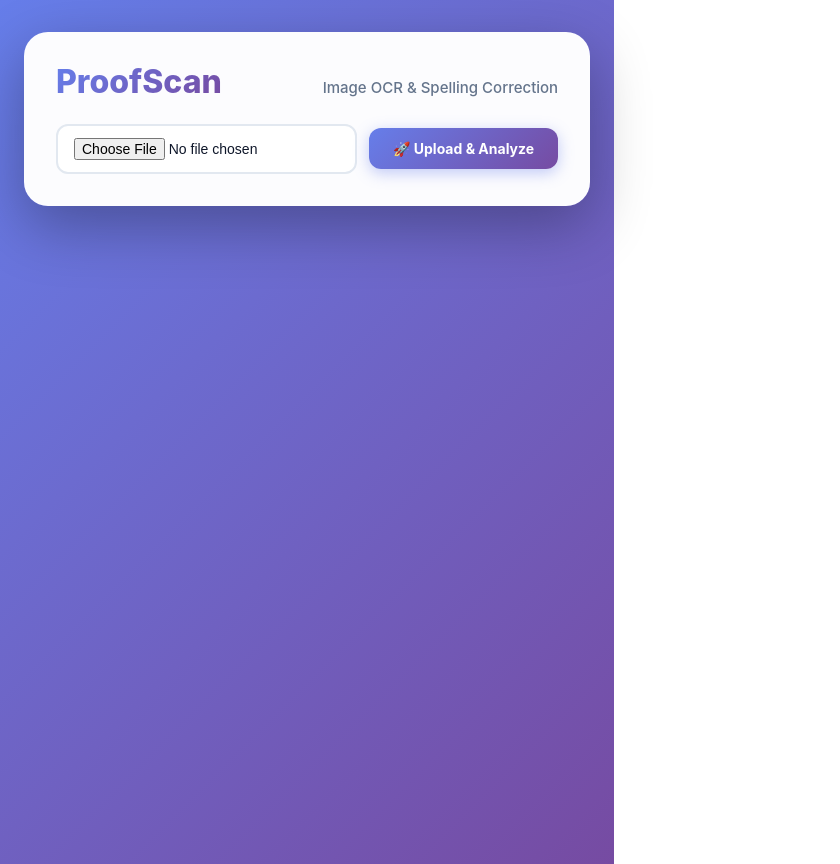
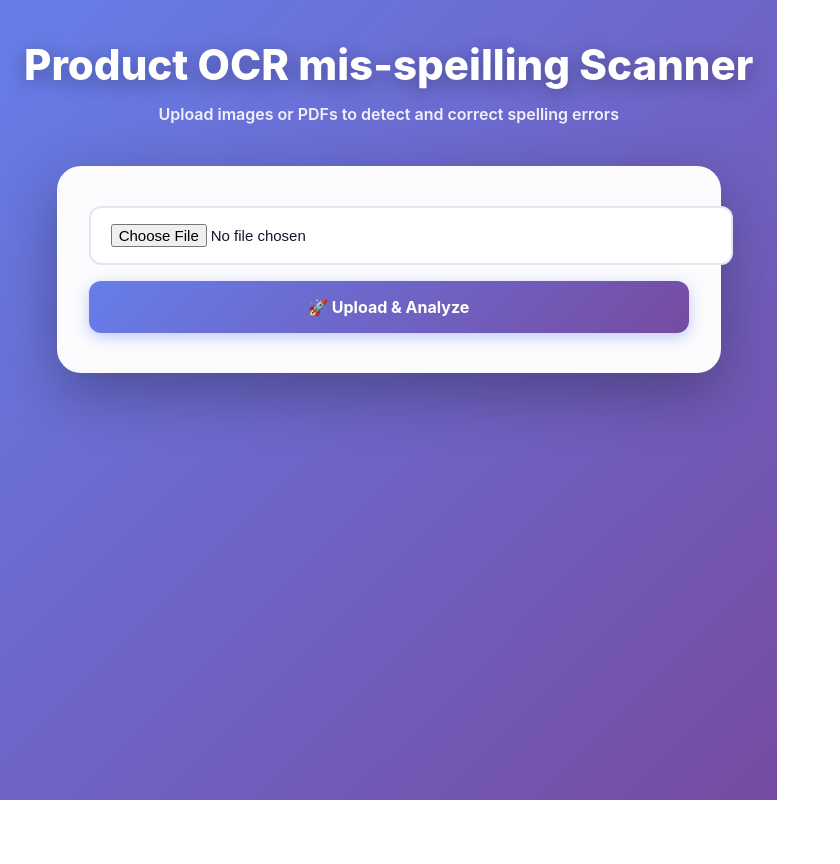
Before and after one commit to Sungchunn/ProofScan, a React (Vite) app: page / in a window 1280 px wide. Shown: the whole page, without its empty margins (0-840 px from the left). After the commit the page ends 800 px from the top, so only its background shows below. Built offline with nearby package versions, Linux system fonts and the light colour scheme.

Commit message:
Center upload form and update title

```diff
--- a/src/OCRDemo.jsx
+++ b/src/OCRDemo.jsx
@@ -2,65 +2,78 @@ import { useState } from 'react';
 
 const styles = {
   container: {
-    padding: '32px 24px',
     fontFamily: 'Inter, system-ui, -apple-system, Segoe UI, Roboto, Arial, sans-serif',
     color: '#0f172a',
     background: 'linear-gradient(135deg, #667eea 0%, #764ba2 100%)',
     minHeight: '100vh',
+    display: 'flex',
+    flexDirection: 'column',
   },
   mainContent: {
+    flex: 1,
+    padding: '40px 24px',
+    overflowY: 'auto',
+  },
+  header: {
+    textAlign: 'center',
+    marginBottom: 40,
+  },
+  uploadSection: {
+    maxWidth: 600,
+    margin: '0 auto 40px',
+    background: 'rgba(255, 255, 255, 0.98)',
+    borderRadius: 24,
+    padding: '40px 32px',
+    boxShadow: '0 20px 60px rgba(0, 0, 0, 0.3)',
+  },
+  resultsSection: {
     maxWidth: 1200,
     margin: '0 auto',
-    background: 'rgba(255, 255, 255, 0.98)',
-    borderRadius: 24,
-    padding: 32,
-    boxShadow: '0 20px 60px rgba(0, 0, 0, 0.3)',
   },
   h1: {
-    fontSize: 32,
+    fontSize: 42,
     fontWeight: 800,
-    margin: 0,
-    background: 'linear-gradient(135deg, #667eea 0%, #764ba2 100%)',
-    WebkitBackgroundClip: 'text',
-    WebkitTextFillColor: 'transparent',
-    backgroundClip: 'text',
+    margin: '0 0 12px 0',
+    color: '#fff',
+    textShadow: '0 4px 20px rgba(0, 0, 0, 0.3)',
+    lineHeight: 1.2,
   },
   sub: {
-    marginTop: 8,
-    color: '#64748b',
-    fontSize: 15,
-    fontWeight: 500,
+    marginTop: 0,
+    color: 'rgba(255, 255, 255, 0.9)',
+    fontSize: 16,
+    fontWeight: 600,
   },
   formRow: {
     display: 'flex',
-    gap: 12,
-    marginTop: 24,
-    alignItems: 'center',
-    flexWrap: 'wrap',
+    flexDirection: 'column',
+    gap: 16,
+    marginTop: 0,
+    alignItems: 'stretch',
   },
   input: {
-    padding: '12px 16px',
+    padding: '16px 20px',
     borderRadius: 12,
     border: '2px solid #e2e8f0',
     background: '#fff',
-    fontSize: 14,
+    fontSize: 15,
     fontWeight: 500,
     transition: 'all 0.2s ease',
     cursor: 'pointer',
-    flex: 1,
-    minWidth: 200,
+    width: '100%',
   },
   btn: {
-    padding: '12px 24px',
+    padding: '16px 32px',
     borderRadius: 12,
     border: 'none',
     background: 'linear-gradient(135deg, #667eea 0%, #764ba2 100%)',
     color: '#fff',
     fontWeight: 700,
     cursor: 'pointer',
-    fontSize: 14,
+    fontSize: 16,
     transition: 'all 0.3s ease',
     boxShadow: '0 4px 15px rgba(102, 126, 234, 0.4)',
+    width: '100%',
   },
   btnDisabled: {
     opacity: 0.6,
@@ -297,11 +310,14 @@ const OCRDemo = () => {
   return (
     <div style={styles.container}>
       <div style={styles.mainContent}>
-        <div style={{ display: 'flex', alignItems: 'baseline', justifyContent: 'space-between', flexWrap: 'wrap', gap: 12 }}>
-          <h1 style={styles.h1}>ProofScan</h1>
-          <div style={styles.sub}>Image OCR & Spelling Correction</div>
+        {/* Header */}
+        <div style={styles.header}>
+          <h1 style={styles.h1}>Product OCR mis-speilling Scanner</h1>
+          <div style={styles.sub}>Upload images or PDFs to detect and correct spelling errors</div>
         </div>
 
+        {/* Upload Section */}
+        <div style={styles.uploadSection}>
           <form onSubmit={handleSubmit} style={styles.formRow}>
             <input type="file" accept="image/*,.pdf" onChange={handleFileChange} style={styles.input} />
             <button
@@ -316,8 +332,11 @@ const OCRDemo = () => {
           </form>
 
           {error && <div style={styles.error}>{error}</div>}
+        </div>
 
+        {/* Results Section */}
         {response && (
+          <div style={styles.resultsSection}>
             <div style={styles.grid}>
           {/* KPIs */}
           <section style={styles.card}>
@@ -425,6 +444,7 @@ const OCRDemo = () => {
             </div>
           </section>
             </div>
+          </div>
         )}
       </div>
     </div>
```
Lines whose indentation alone changed are shown as unchanged.
